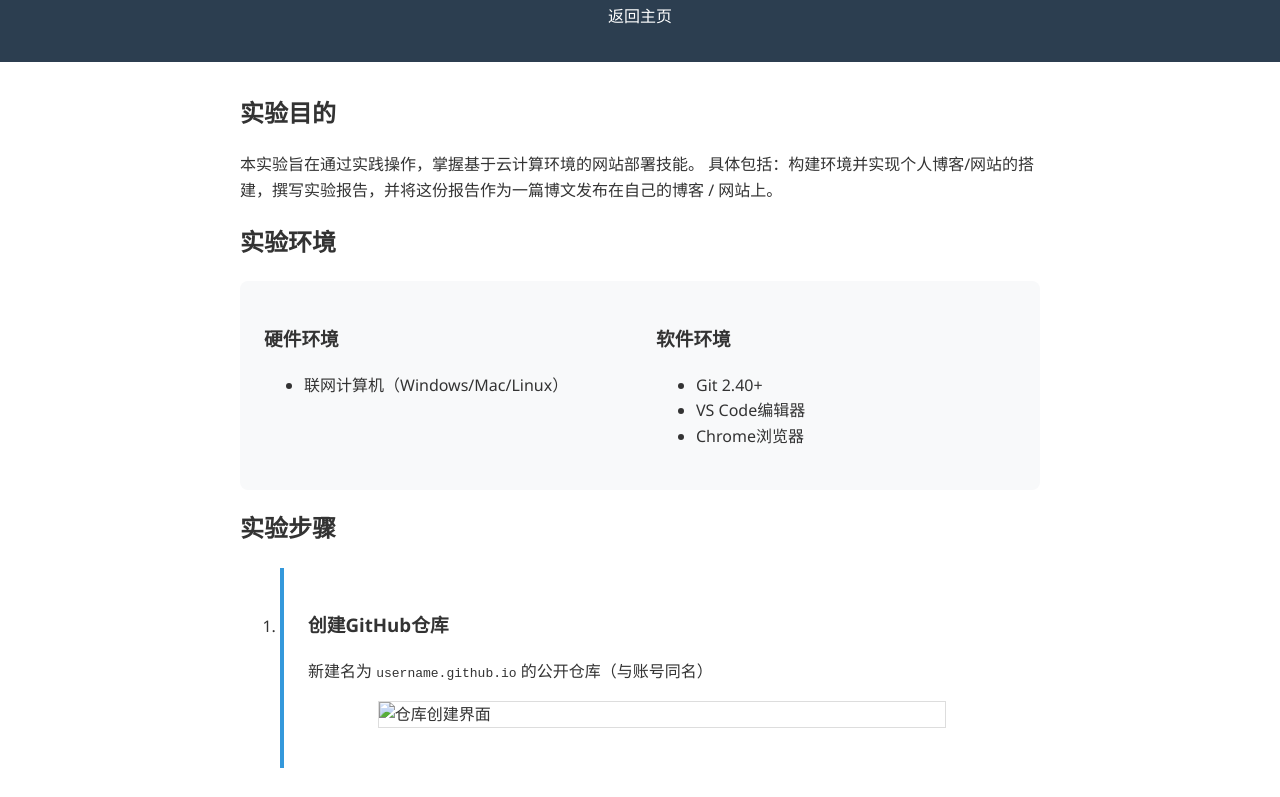
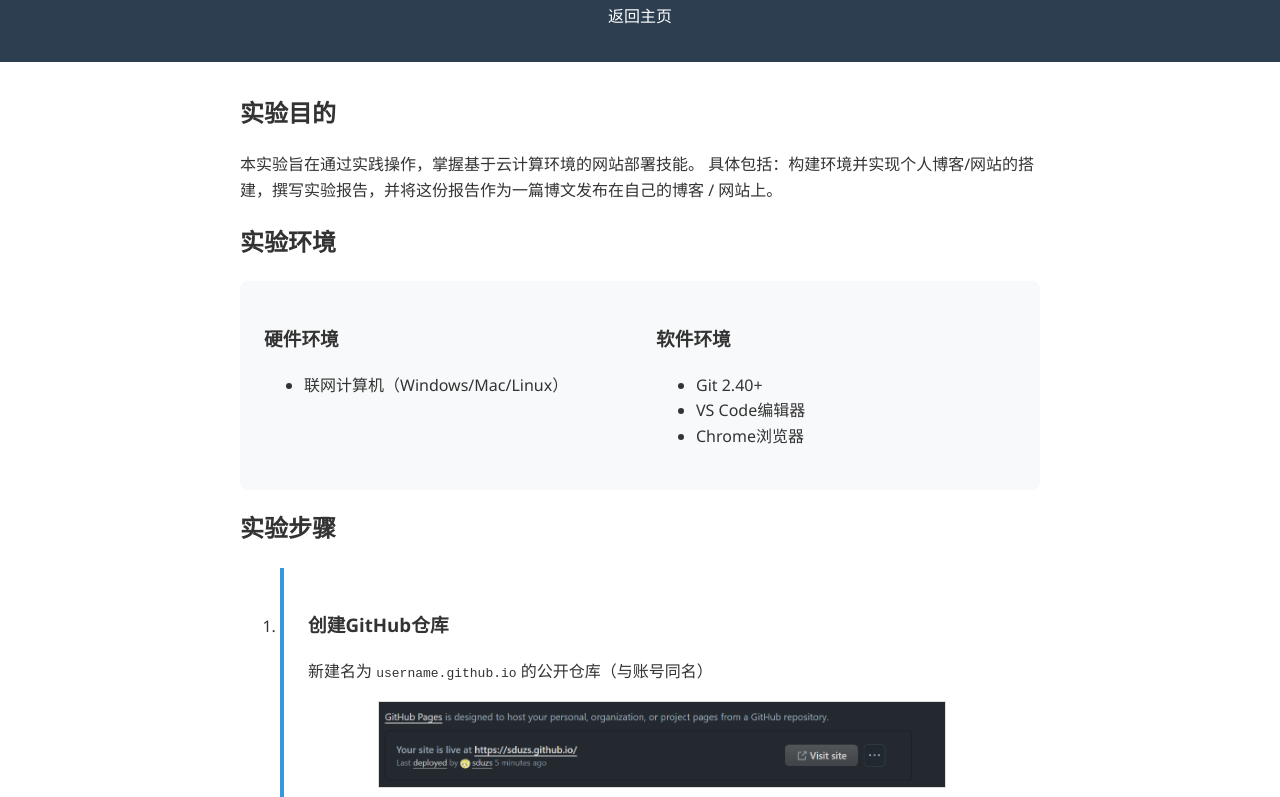
Before and after one commit to sduzs/sduzs.github.io, a plain HTML site: page experiment.html in a window 1280 px wide. Shown: the part 122-919 px from the top of the page. Drawn offline with Linux system fonts and the light colour scheme.

Commit message:
Update experiment.html

```diff
--- a/experiment.html
+++ b/experiment.html
@@ -50,7 +50,7 @@
                 <li>
                     <h3>创建GitHub仓库</h3>
                     <p>新建名为 <code>username.github.io</code> 的公开仓库（与账号同名）</p>
-                    <img src="images/create-repo.png" alt="仓库创建界面">
+                    <img src="images/create_repo.png" alt="仓库创建界面">
                 </li>
 
                 <li>
```
